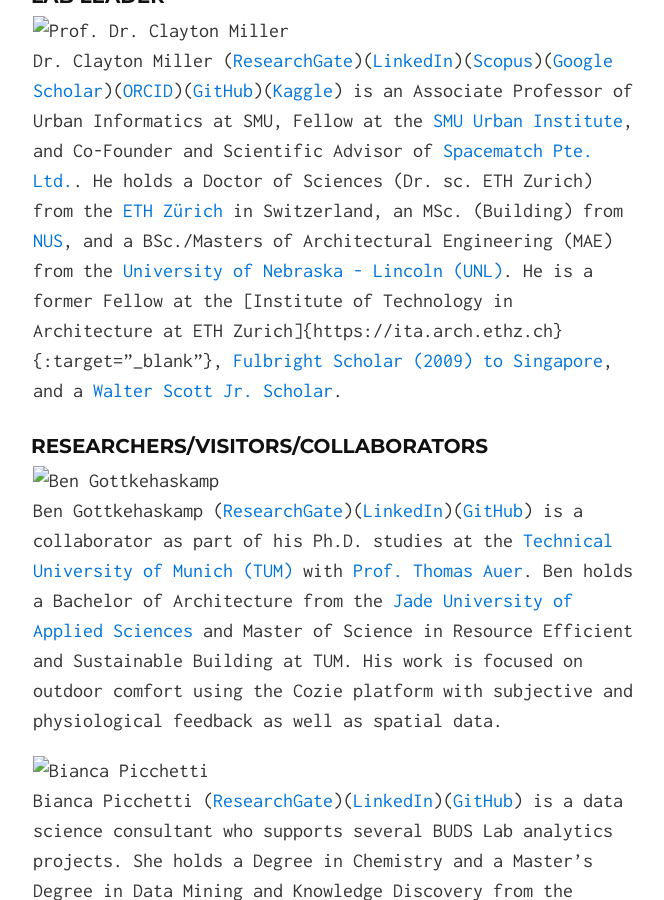
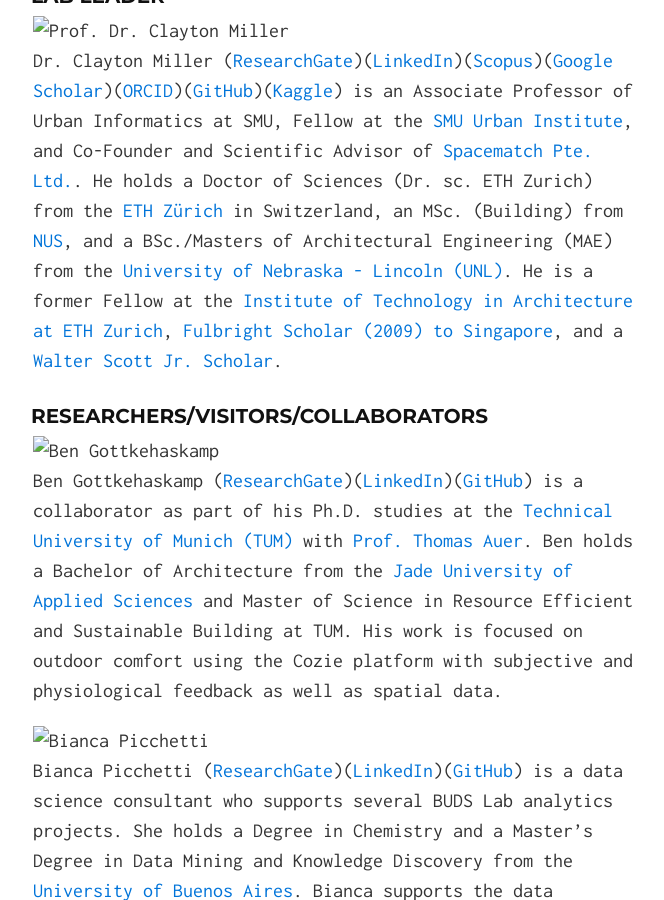
Before and after one commit to buds-lab/buds-lab.github.io, a Jekyll site: the page built from index.md, in a window 1280 px wide and 900 px high, scrolled down 4744 px. Shown: the whole window, without its empty margins (307-971 px from the left). Built offline with Jekyll 4.4.1, drawn with Linux system fonts in a browser that asks for light colours.

Commit message:
Update index.md

```diff
--- a/index.md
+++ b/index.md
@@ -71,7 +71,7 @@ Check out other labs with whom we collaborate: [Urban Analytics Lab (UAL)](https
 
 #### Lab Leader
 ![Prof. Dr. Clayton Miller](buds-lab.github.io/dr_clayton_miller.png)
-Dr. Clayton Miller ([ResearchGate](https://www.researchgate.net/profile/Clayton-Miller-4){:target="_blank"})([LinkedIn](https://www.linkedin.com/in/claytonmiller/){:target="_blank"})([Scopus](https://www.scopus.com/authid/detail.uri?authorId=55907251600){:target="_blank"})([Google Scholar](https://scholar.google.com/citations?user=akL857IAAAAJ&hl=en){:target="_blank"})([ORCID](https://orcid.org/0000-0002-1186-4299){:target="_blank"})([GitHub](https://github.com/cmiller8){:target="_blank"})([Kaggle](https://www.kaggle.com/claytonmiller){:target="_blank"}) is an Associate Professor of Urban Informatics at SMU, Fellow at the [SMU Urban Institute](https://urban.smu.edu.sg/){:target="_blank"}, and Co-Founder and Scientific Advisor of [Spacematch Pte. Ltd.](https://www.spacematch.me){:target="_blank"}. He holds a Doctor of Sciences (Dr. sc. ETH Zurich) from the [ETH Z&uuml;rich](https://ethz.ch/de.html){:target="_blank"} in Switzerland, an MSc. (Building) from [NUS](https://nus.edu/2nsFXuj){:target="_blank"}, and a BSc./Masters of Architectural Engineering (MAE) from the [University of Nebraska - Lincoln (UNL)](https://www.unl.edu){:target="_blank"}. He is a former Fellow at the [Institute of Technology in Architecture at ETH Zurich]{https://ita.arch.ethz.ch}{:target="_blank"}, [Fulbright Scholar (2009) to Singapore](https://us.fulbrightonline.org){:target="_blank"}, and a [Walter Scott Jr. Scholar](https://www.unomaha.edu/scott-scholars/index.php){:target="_blank"}.
+Dr. Clayton Miller ([ResearchGate](https://www.researchgate.net/profile/Clayton-Miller-4){:target="_blank"})([LinkedIn](https://www.linkedin.com/in/claytonmiller/){:target="_blank"})([Scopus](https://www.scopus.com/authid/detail.uri?authorId=55907251600){:target="_blank"})([Google Scholar](https://scholar.google.com/citations?user=akL857IAAAAJ&hl=en){:target="_blank"})([ORCID](https://orcid.org/0000-0002-1186-4299){:target="_blank"})([GitHub](https://github.com/cmiller8){:target="_blank"})([Kaggle](https://www.kaggle.com/claytonmiller){:target="_blank"}) is an Associate Professor of Urban Informatics at SMU, Fellow at the [SMU Urban Institute](https://urban.smu.edu.sg/){:target="_blank"}, and Co-Founder and Scientific Advisor of [Spacematch Pte. Ltd.](https://www.spacematch.me){:target="_blank"}. He holds a Doctor of Sciences (Dr. sc. ETH Zurich) from the [ETH Z&uuml;rich](https://ethz.ch/de.html){:target="_blank"} in Switzerland, an MSc. (Building) from [NUS](https://nus.edu/2nsFXuj){:target="_blank"}, and a BSc./Masters of Architectural Engineering (MAE) from the [University of Nebraska - Lincoln (UNL)](https://www.unl.edu){:target="_blank"}. He is a former Fellow at the [Institute of Technology in Architecture at ETH Zurich](https://ita.arch.ethz.ch){:target="_blank"}, [Fulbright Scholar (2009) to Singapore](https://us.fulbrightonline.org){:target="_blank"}, and a [Walter Scott Jr. Scholar](https://www.unomaha.edu/scott-scholars/index.php){:target="_blank"}.
 <!-- . He was formerly a researcher at the [Future Cities Lab](http://bit.ly/2mWFJih){:target="_blank"} and a fellow at the [Institute of Technology in Architecture](http://www.ita.arch.ethz.ch/){:target="_blank"} at the [ETH Z&uuml;rich](https://www.ethz.ch/
 en.html){:target="_blank"}. Dr. Miller is -->
 <!-- the [Co-Leader of Theme D - Data Analytics at the UC Berkeley SinBerBEST2 Lab](https://sinberbest.berkeley.edu/){:target="_blank"} -->
```
